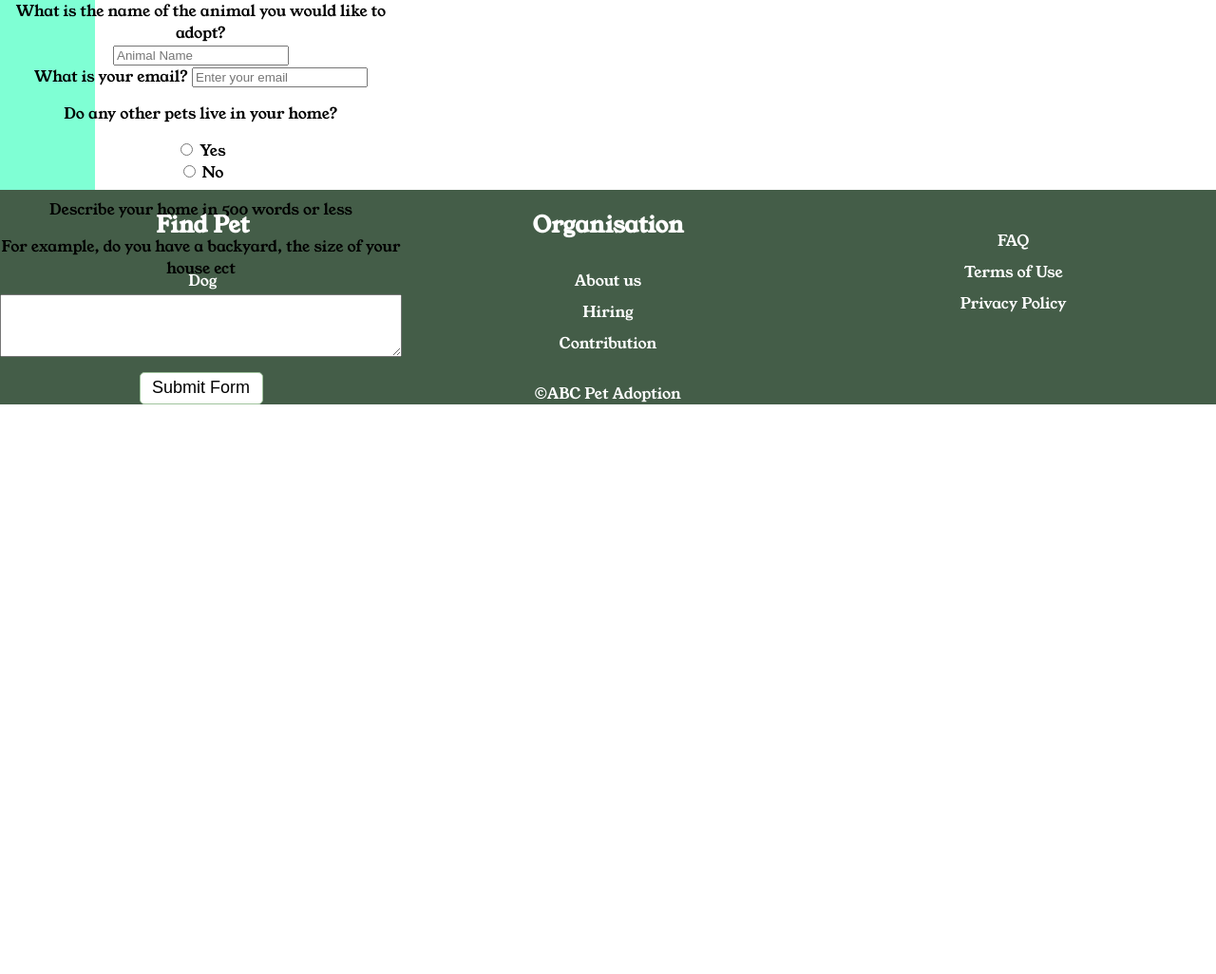
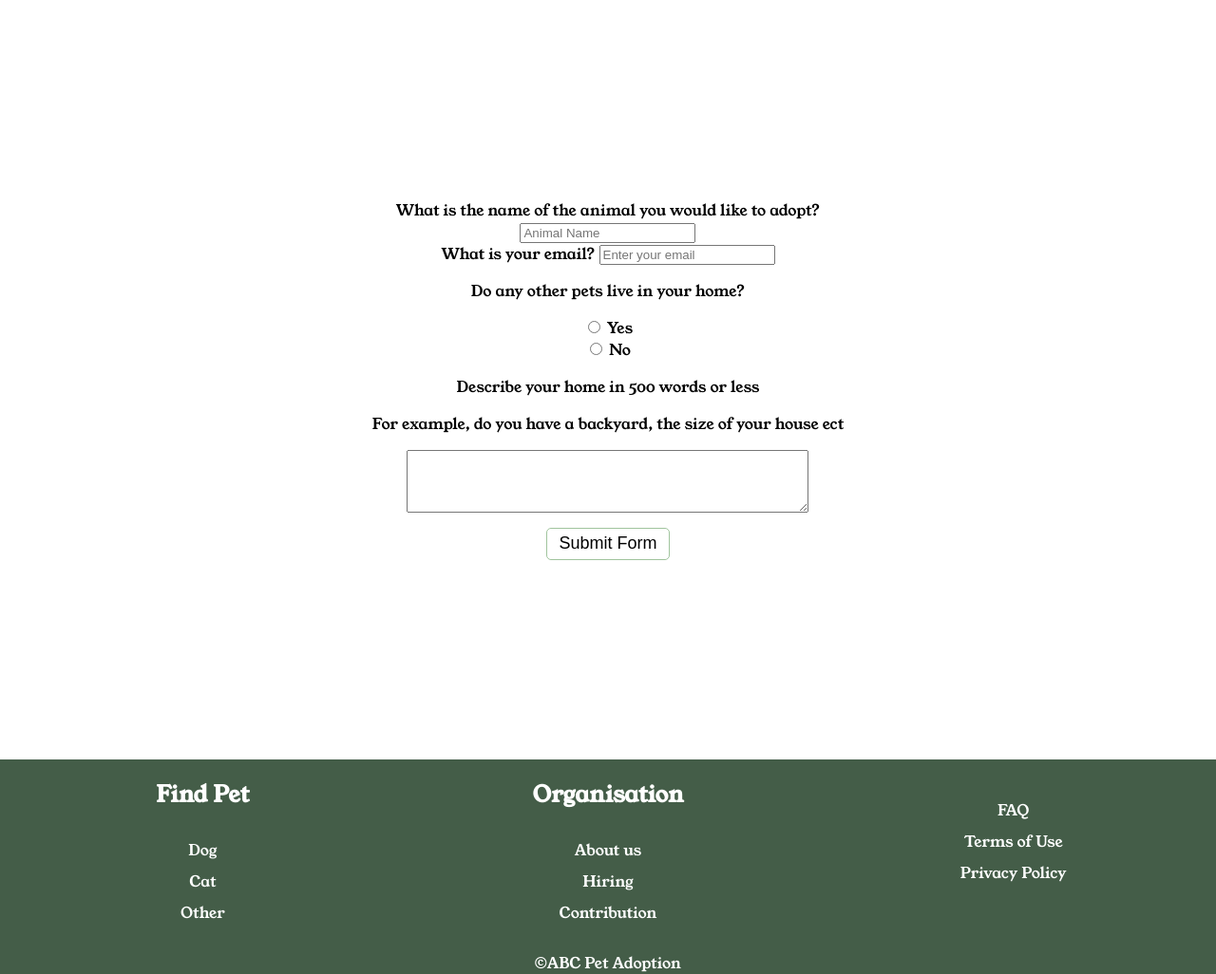
Before and after one commit to kiyohiro0310/SEF_AT, a Django app: page /pet-form in a window 1280 px wide. Shown: the part 89-1115 px from the top of the page at 95% size. Before the commit the page ends 515 px from the top, so only its background shows below. Run offline with Django 4.2, Linux system fonts and the light colour scheme.

Commit message:
Continued css

```diff
--- a/SEF/static/css/Daniel.css
+++ b/SEF/static/css/Daniel.css
@@ -1,9 +1,10 @@
 .form_container{
     text-align: center;
-    width: 100px;
-    height: 200px;
+    width: 100%;
+    height: 100vh;
     display: flex;
-    background-color: aquamarine;
+    align-items: center;
+    justify-content: center;
 }
 
 #form{
```
